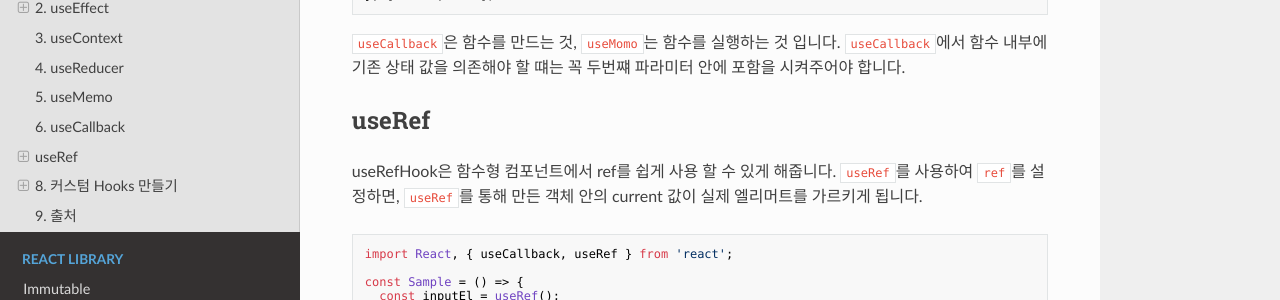
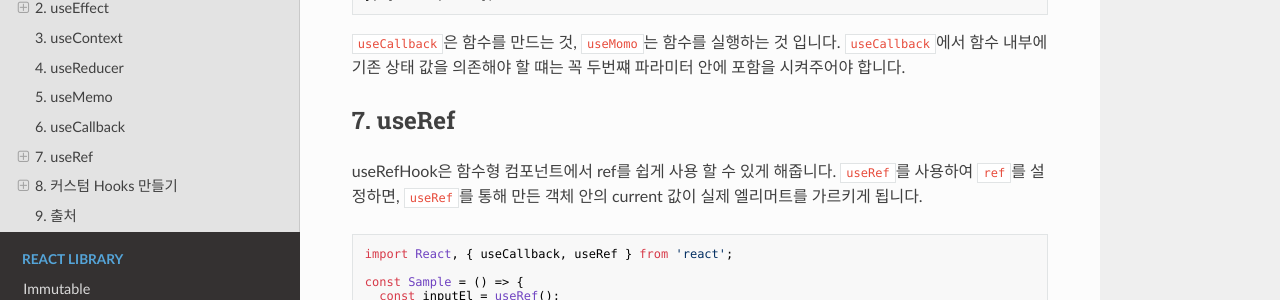
Before and after one commit to hangem422/study, an MkDocs documentation site: the page built from docs/react/hooks.md, in a window 1280 px wide and 900 px high, scrolled down 3820 px. Shown: the part 156-456 px from the top of the window. Built offline with MkDocs 1.6.1, drawn with Linux system fonts in a browser that asks for light colours; nearby versions of some CDN libraries; old or Windows-style settings are respelled for this version of MkDocs.

Commit message:
Fix typing error

```diff
--- a/docs/react/hooks.md
+++ b/docs/react/hooks.md
@@ -204,7 +204,7 @@ const onInsert = useCallvack(e => {
 
 `useCallback`은 함수를 만드는 것, `useMomo`는 함수를 실행하는 것 입니다. `useCallback`에서 함수 내부에 기존 상태 값을 의존해야 할 떄는 꼭 두번쨰 파라미터 안에 포함을 시켜주어야 합니다.
 
-## useRef
+## 7. useRef
 
 useRefHook은 함수형 컴포넌트에서 ref를 쉽게 사용 할 수 있게 해줍니다. `useRef`를 사용하여 `ref`를 설정하면, `useRef`를 통해 만든 객체 안의 current 값이 실제 엘리머트를 가르키게 됩니다.
 
--- a/mkdocs.yml
+++ b/mkdocs.yml
@@ -34,7 +34,7 @@ pages:
       - "Module": "react-styling/module.md"
       - "Styled Components": "react-styling/styled-components"
   - Tool:
-      - "Sublime Text": "tool/sunlime-text.md"
+      - "Sublime Text": "tool/sublime-text.md"
       - "Z Shell": "tool/zsh.md"
   - Server Tool:
       - "Nginx": "server-tool/nginx.md"
```
